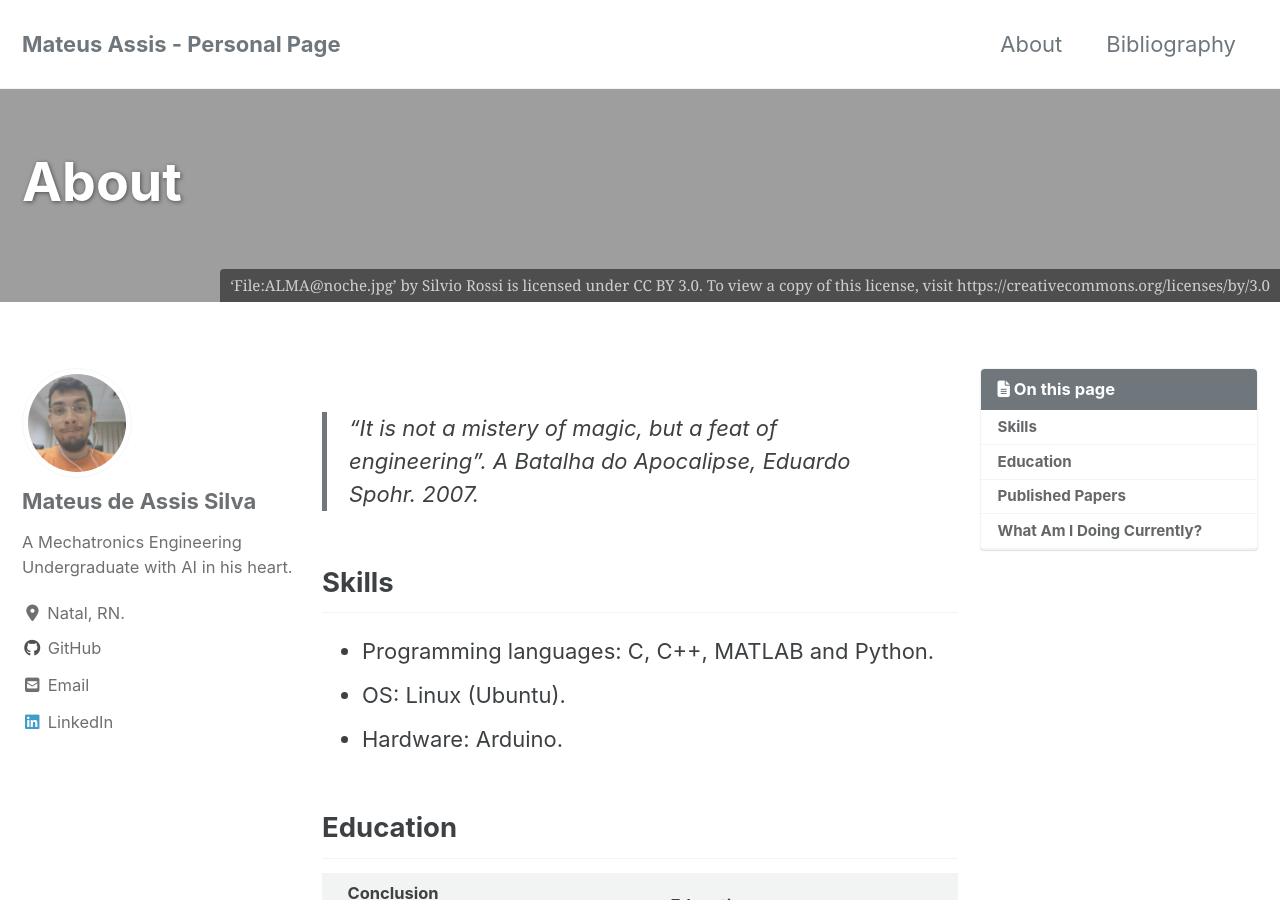
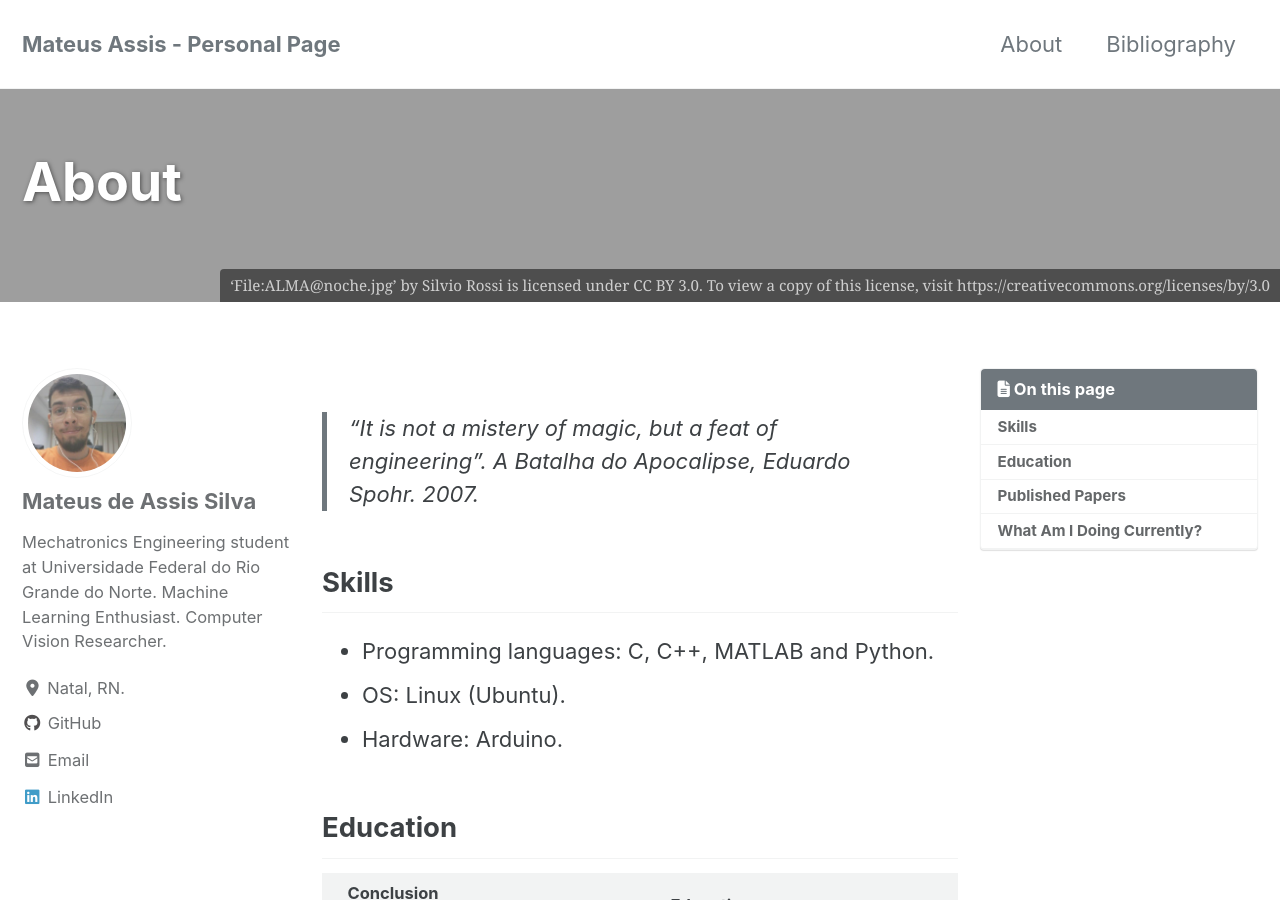
Before and after one commit to mtxslv/mtxslv.github.io, a Jekyll site: the page built from _pages/about.md, in a window 1280 px wide and 900 px high. Built offline with Jekyll 4.4.1, drawn with Linux system fonts in a browser that asks for light colours; cached includes are drawn as plain includes; nearby versions of some CDN libraries.

Commit message:
bio changed

```diff
--- a/_config.yml
+++ b/_config.yml
@@ -95,7 +95,7 @@ analytics:
 author:
   name             : "Mateus de Assis Silva"
   avatar           : "/images/bio-photo.jpg" # path of avatar image, e.g. "/assets/images/bio-photo.jpg"
-  bio              : "A Mechatronics Engineering Undergraduate with AI in his heart."
+  bio              : "Mechatronics Engineering student at Universidade Federal do Rio Grande do Norte. Machine Learning Enthusiast. Computer Vision Researcher."
   location         : "Natal, RN."
   email            : "mateus.d.assis.silva@gmail.com"
   linkedin         : "mateus-assis-013a46140/" # I manually added this linkedin link
```
